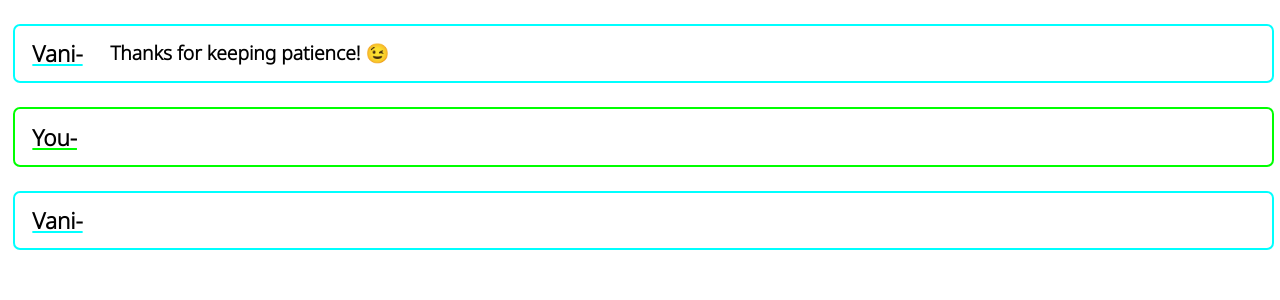
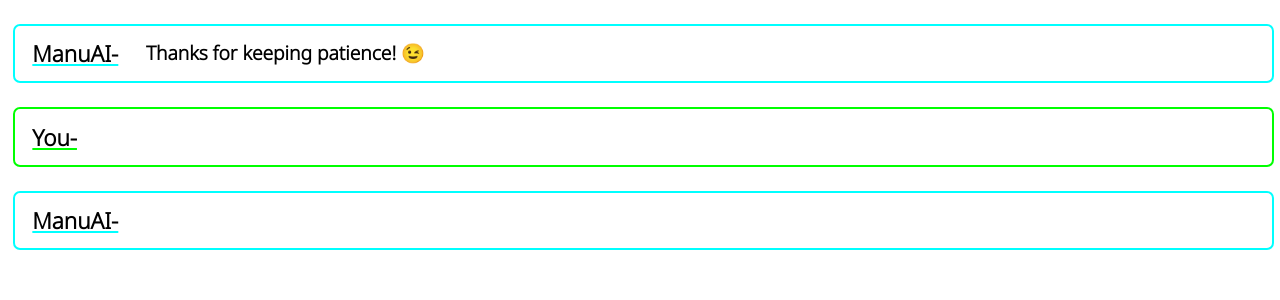
Before and after one commit to niteshinfocus/vani, a Flask app: template templates/result.html in a window 1280 px wide. Shown: the part 42-342 px from the top of the page. Run offline with Flask 2, Linux system fonts and the light colour scheme; the template is opened without the code that fills it, so the values that code supplies are empty.

Commit message:
Update result.html

```diff
--- a/templates/result.html
+++ b/templates/result.html
@@ -108,7 +108,7 @@
     <span> Vani </span>
   </nav>
     <div class="ai">
-      <span>Vani-</span>
+      <span>ManuAI-</span>
       <p> Thanks for keeping patience! 😉</p>
     </div>
 
@@ -118,7 +118,7 @@
     </div>
 
     <div class="ai">
-      <span>Vani-</span>
+      <span>ManuAI-</span>
       <p> {{aiMsg}}</p>
     </div>
 </body>
```
